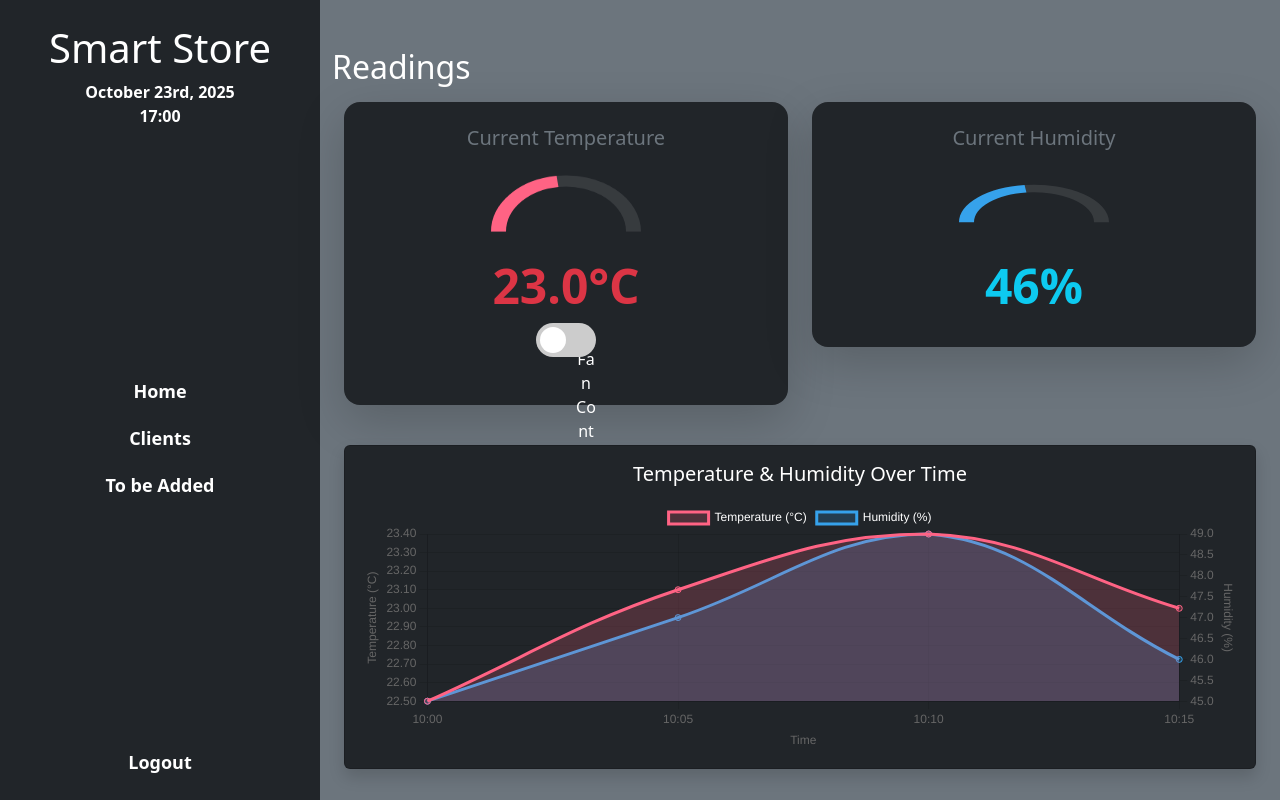
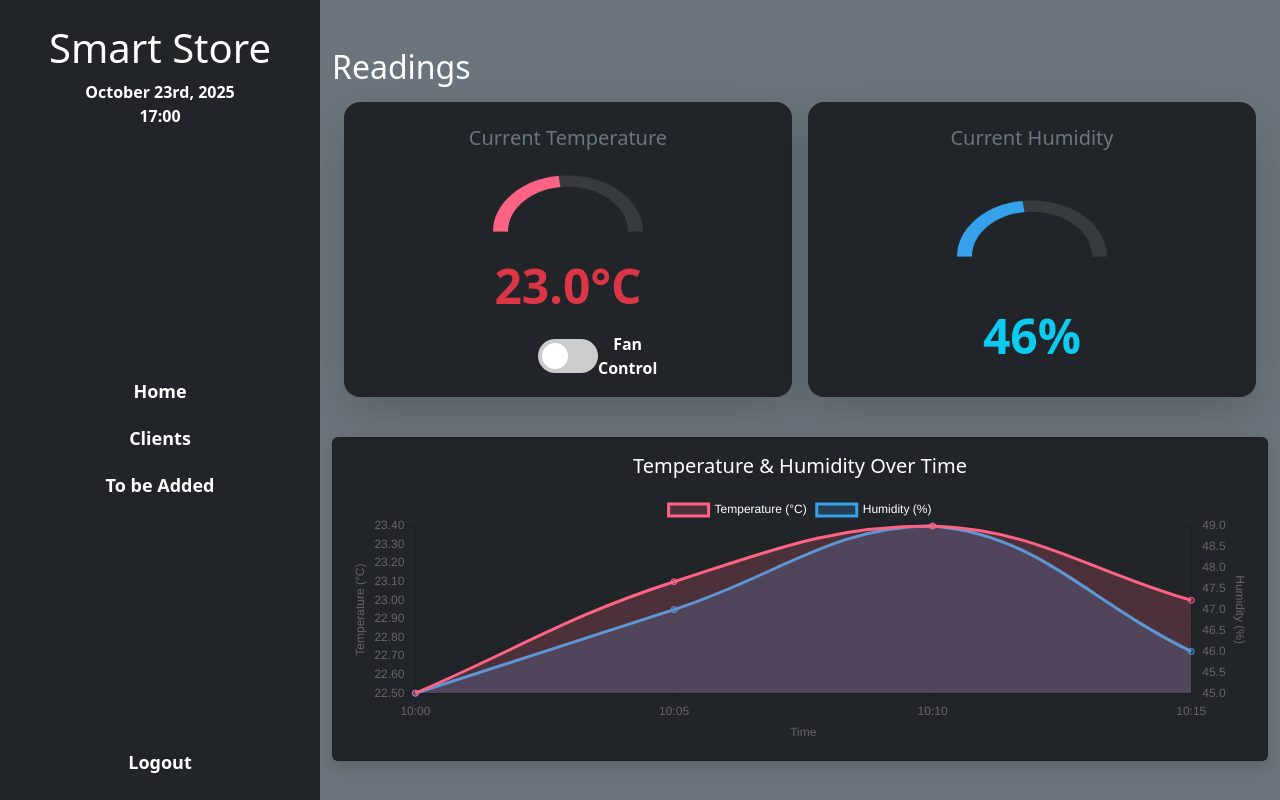
Before and after one commit to Crisguts/iot_snack_hub, a Flask app: page / in a window 1280 px wide. Run offline with Flask 3, Linux system fonts and the light colour scheme.

Commit message:
Small fix

```diff
--- a/static/styles.css
+++ b/static/styles.css
@@ -15,7 +15,6 @@ html, body {
   width: 100%;
   text-align: center;
   border-radius: 8px;
-  max-height: 100%;
 }
 
 h1 {
@@ -133,3 +132,6 @@ h1 {
       max-width: 150px;
       max-height: 75px;
     }
+    #fan_cont_text{
+      margin-left: 10px;
+    }
--- a/templates/index.html
+++ b/templates/index.html
@@ -52,33 +52,36 @@
 
     <div class="container">
   <!-- Top Row: Gauges -->
-        <div class="row text-center">
+  <div class="row text-center gx-3"> <!-- gx-3 adds horizontal gap -->
     <!-- Temperature Gauge -->
-          <div class="col-md-6 mb-3">
-            <div class="card bg-dark text-white p-4 shadow-lg border-0 rounded-4">
+    <div class="col-md-6 mb-3 d-flex">
+      <div class="card bg-dark text-white p-4 shadow-lg border-0 rounded-4 flex-fill d-flex flex-column justify-content-between w-100">
         <h5 class="text-secondary mb-3">Current Temperature</h5>
         <canvas id="tempGauge" height="100"></canvas>
         <h1 id="currentTemp" class="fw-bold display-5 text-danger mt-3">{{ current_temp }}°C</h1>
+
         <!-- Fan Control Toggle -->
-      <div class="d-flex justify-content-center align-items-center mb-4">
-        <label class="form-switch">
+        <div class="d-flex justify-content-center align-items-center mt-3">
+          <label class="form-switch d-flex align-items-center" style="gap: 10px; margin:0;">
             <input type="checkbox" id="fanToggle">
             <i></i>
-          <span>Fan Control</span>
+            <span id="fan_cont_text" class="fw-bold text-white">Fan Control</span>
           </label>
         </div>
       </div>
     </div>
 
     <!-- Humidity Gauge -->
-          <div class="col-md-6 mb-3">
-            <div class="card bg-dark text-white p-4 shadow-lg border-0 rounded-4">
+    <div class="col-md-6 mb-3 d-flex">
+      <div class="card bg-dark text-white p-4 shadow-lg border-0 rounded-4 flex-fill d-flex flex-column justify-content-between w-100">
         <h5 class="text-secondary mb-3">Current Humidity</h5>
-              <canvas id="humidityGauge" height="auto"></canvas>
+        <canvas id="humidityGauge" height="100"></canvas>
         <h1 id="currentHumidity" class="fw-bold display-5 text-info mt-3">{{ current_humidity }}%</h1>
       </div>
     </div>
   </div>
+</div>
+
 
         <!-- Bottom Row: Historical chart -->
         <div class="card bg-dark text-white p-3 shadow mt-4">
@@ -87,7 +90,8 @@
         </div>
       </div>
     </div>
-  </div>
+
+
 
   <!-- Chart.js and Data -->
   <script src="https://cdn.jsdelivr.net/npm/chart.js"></script>
```
Lines whose indentation alone changed are shown as unchanged.
